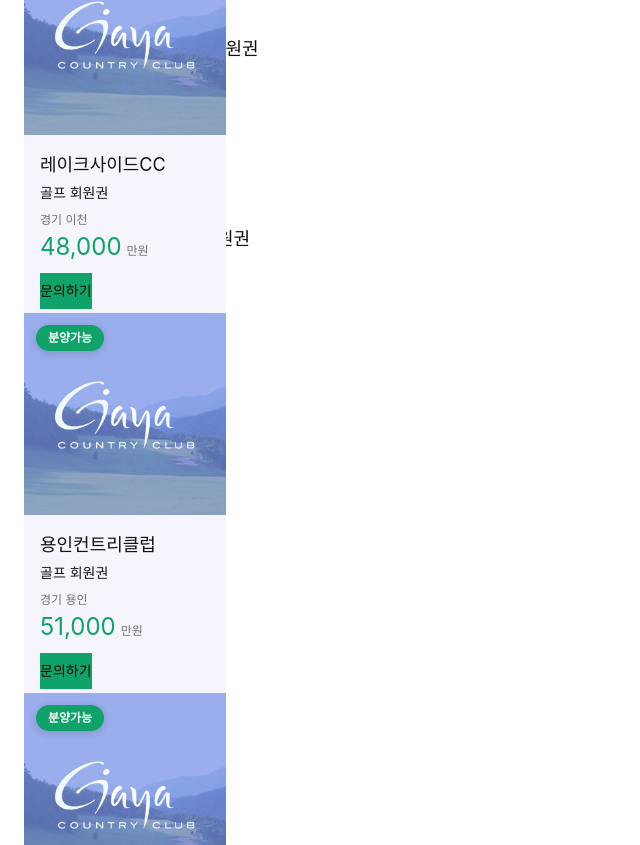
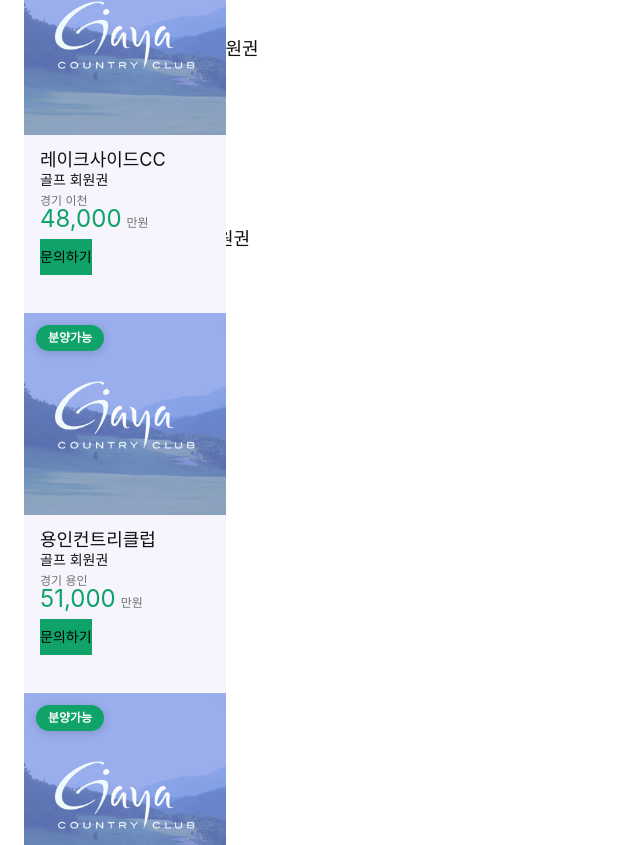
Before and after one commit to foxyystar-glitch/membership-market, a React (Vite) app: page / in a window 1280 px wide. Shown: the part 1700-2545 px from the top of the page, without its empty margins (0-640 px from the left). Built offline with nearby package versions, Linux system fonts and the light colour scheme.

Commit message:
Update: 분양 카드 텍스트 박스 크기 조정
- 모든 텍스트 요소에 lineHeight: 1 적용
- productName, membershipName, location, price 텍스트 박스가 텍스트 크기와 정확히 일치하도록 조정

```diff
--- a/src/pages/MainPage.jsx
+++ b/src/pages/MainPage.jsx
@@ -314,18 +314,18 @@ export default function MainPage({ navigate }) {
 
                   {/* 본문 영역 */}
                   <div className="flex flex-col" style={{ padding: '16px', height: '178px' }}>
-                    <div className="font-semibold" style={{ fontSize: '18px', color: '#111111' }}>
+                    <div className="font-semibold" style={{ fontSize: '18px', color: '#111111', lineHeight: 1 }}>
                       {item.productName}
                     </div>
-                    <div className="font-medium" style={{ fontSize: '14px', color: '#111111', marginTop: '4px' }}>
+                    <div className="font-medium" style={{ fontSize: '14px', color: '#111111', marginTop: '4px', lineHeight: 1 }}>
                       {item.membershipName}
                     </div>
-                    <div className="font-medium" style={{ fontSize: '12px', color: '#717171', marginTop: '8px' }}>
+                    <div className="font-medium" style={{ fontSize: '12px', color: '#717171', marginTop: '8px', lineHeight: 1 }}>
                       {item.location}
                     </div>
-                    <div className="font-bold mb-auto" style={{ fontSize: '24px', color: colors.color, marginBottom: '8px' }}>
+                    <div className="font-bold mb-auto" style={{ fontSize: '24px', color: colors.color, marginBottom: '8px', lineHeight: 1 }}>
                       {item.price.toLocaleString()}
-                      <span className="font-medium" style={{ fontSize: '12px', color: '#717171', marginLeft: '5px' }}>만원</span>
+                      <span className="font-medium" style={{ fontSize: '12px', color: '#717171', marginLeft: '5px', lineHeight: 1 }}>만원</span>
                     </div>
                     <button
                       onClick={() => navigate && navigate('presale')}
```
